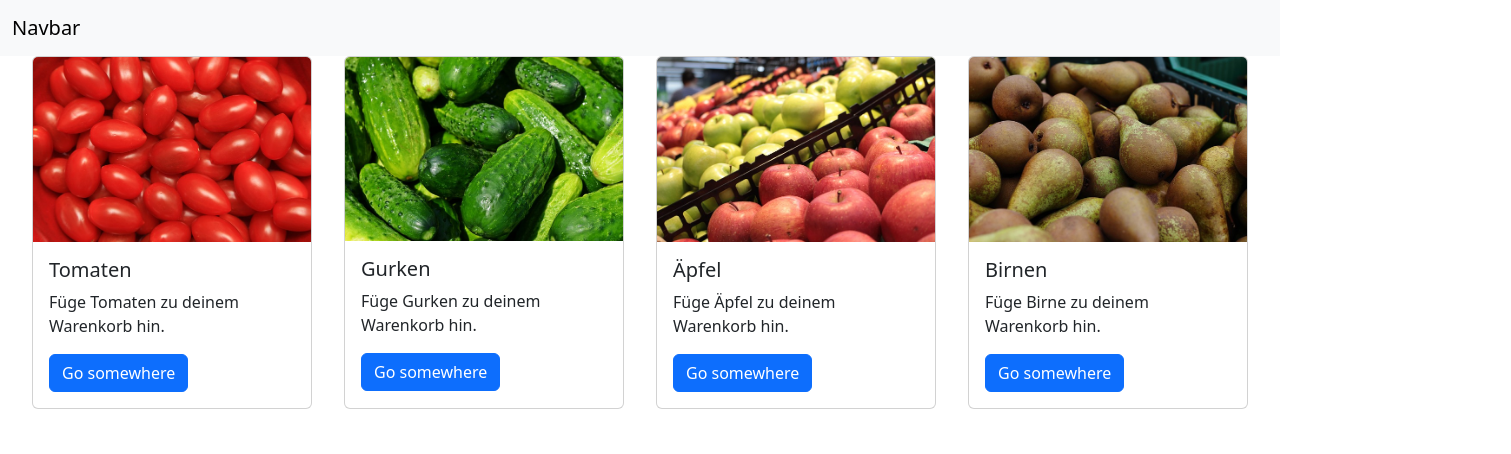
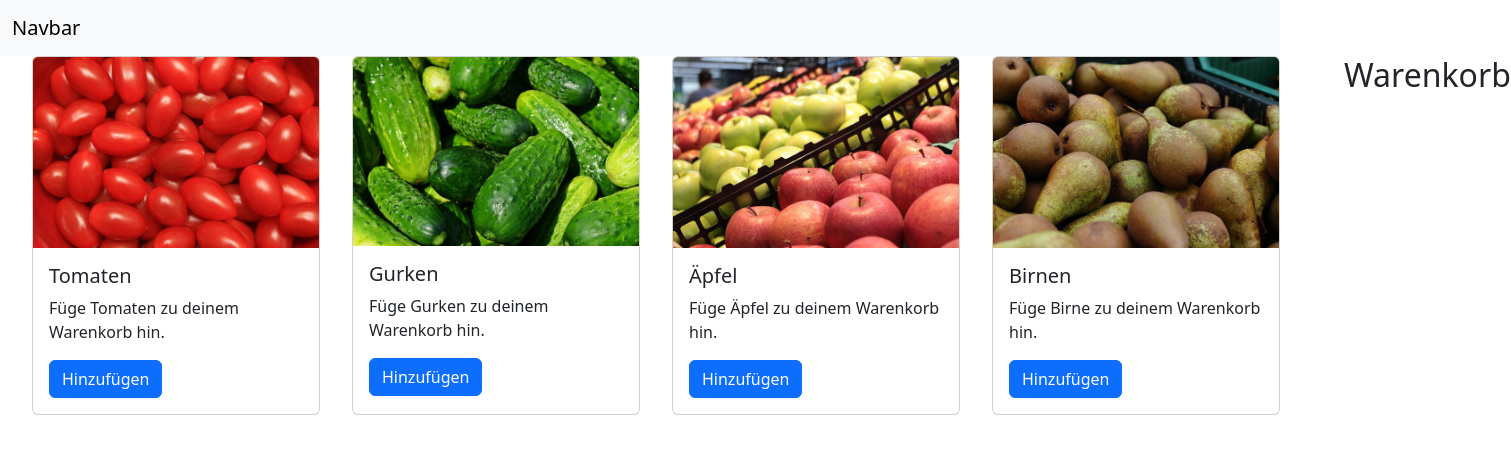
Before and after one commit to marzighased/React-online-shop, a React (Create React App) app: page / in a window 1280 px wide. Shown: the top 454 px of the page, 1511 px wide, since content can reach past the window. Built offline with nearby package versions, Linux system fonts and the light colour scheme.

Commit message:
shopping cart added

```diff
--- a/src/App.jsx
+++ b/src/App.jsx
@@ -1,19 +1,22 @@
 import React, { Component } from 'react'
 import Navbar from './components/navbar'
 import Product from './components/product';
+import ShoppingCart from './components/shopping-cart';
 
 class App extends Component {
     state = {  }
     render() {
         return <React.Fragment>
                    <Navbar/>
-                   <div className='product-container'>
-                        <Product image="tomatos.jpg" title="Tomaten" description="Füge Tomaten zu deinem Warenkorb hin."/>
-                        <Product image="cucumbers.jpg" title="Gurken" description="Füge Gurken zu deinem Warenkorb hin."/>
-                        <Product image="apples.jpg" title="Äpfel"  description="Füge Äpfel zu deinem Warenkorb hin."/>
-                        <Product image="birne.jpg" title="Birnen"  description="Füge Birne zu deinem Warenkorb hin."/>
+                   <div className='main-container'>
+                        <div className='product-container'>
+                            <Product image="tomatos.jpg" title="Tomaten" description="Füge Tomaten zu deinem Warenkorb hin."/>
+                            <Product image="cucumbers.jpg" title="Gurken" description="Füge Gurken zu deinem Warenkorb hin."/>
+                            <Product image="apples.jpg" title="Äpfel"  description="Füge Äpfel zu deinem Warenkorb hin."/>
+                            <Product image="birne.jpg" title="Birnen"  description="Füge Birne zu deinem Warenkorb hin."/>
+                        </div>
+                        <ShoppingCart/>
                    </div>
-
                </React.Fragment>;
     }
 }
--- a/src/components/product.jsx
+++ b/src/components/product.jsx
@@ -8,7 +8,7 @@ class Product extends Component {
         <div className="card-body">
             <h5 className="card-title">{this.props.title}</h5>
             <p className="card-text">{this.props.description}</p>
-            <a href="/" className="btn btn-primary">Go somewhere</a>
+            <a href="/" className="btn btn-primary">Hinzufügen</a>
         </div>
         </div>;
     }
--- /dev/null
+++ b/src/components/shopping-cart.jsx
@@ -0,0 +1,12 @@
+import React, { Component } from 'react'
+
+class ShoppingCart extends Component {
+    state = {  }
+    render() {
+        return <div className='shopping-cart'>
+            <h2>Warenkorb</h2>
+        </div>;
+    }
+}
+
+export default ShoppingCart;
--- a/src/index.css
+++ b/src/index.css
@@ -2,6 +2,16 @@
     display: flex;
     gap: 32px;
     padding-left: 32px;
+    padding-right: 32px;
+}
+
+.shopping-cart {
+    width: 25vw;
+}
+
+.main-container {
+    display: flex;
+    gap: 32px;
     padding-right: 32px;
 }
 
```
